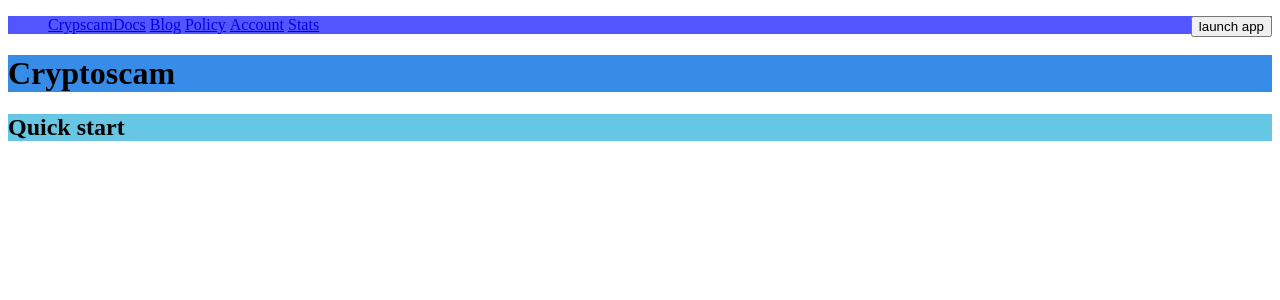
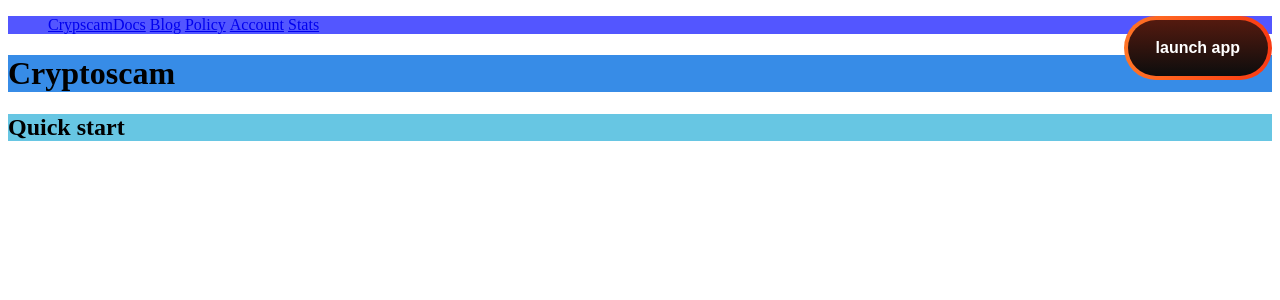
Before and after one commit to ghostd4t/crypto_site, a PHP site: page / in a window 1280 px wide. Shown: the top 300 px of the page. Run offline with PHP 8.4, Linux system fonts and the light colour scheme.

Commit message:
big button

```diff
--- a/Index.html
+++ b/Index.html
@@ -19,7 +19,7 @@
                             <li class="list-item" data-slug="/agreement policy/"><a class="anchor" href="agreement policy/">Policy</a></li>
                             <li class="list-item" data-slug="/account/"><a class="anchor" href="account/">Account</a></li>
                             <li class="list-item" data-slug="/stats/"><a class="anchor" href="account/">Stats</a></li>
-                            <li class="list-item" data-slug="/buttin/"><button class="app_button">launch app</button></li>
+                            <li class="list-item" data-slug="/buttin/"><button class="button-78">launch app</button></li>
                         </ul>
                     </nav>
                 </div>
--- a/assets/styles.css
+++ b/assets/styles.css
@@ -6,17 +6,10 @@
     list-style-type: none;
     margin: 0;
     padding: 0;
-    display: flex;
-    align-items: center;
-    justify-content: center;
 }
 
 .list-item {
     display: inline;
-}
-
-.app_button{
-    float: right;
 }
 
 .intro {
@@ -34,3 +27,115 @@
 .comp_name{
     float: left;
 }
+
+/* CSS */
+.button-78 {
+    float: right;
+  align-items: center;
+  appearance: none;
+  background-clip: padding-box;
+  background-color: initial;
+  background-image: none;
+  border-style: none;
+  box-sizing: border-box;
+  color: #fff;
+  cursor: pointer;
+  display: inline-block;
+  flex-direction: row;
+  flex-shrink: 0;
+  font-family: Eina01,sans-serif;
+  font-size: 16px;
+  font-weight: 800;
+  justify-content: center;
+  line-height: 24px;
+  margin: 0;
+  min-height: 64px;
+  outline: none;
+  overflow: visible;
+  padding: 19px 26px;
+  pointer-events: auto;
+  position: relative;
+  text-align: center;
+  text-decoration: none;
+  text-transform: none;
+  user-select: none;
+  -webkit-user-select: none;
+  touch-action: manipulation;
+  vertical-align: middle;
+  width: auto;
+  word-break: keep-all;
+  z-index: 0;
+}
+
+@media (min-width: 768px) {
+  .button-78 {
+    padding: 19px 32px;
+  }
+}
+
+.button-78:before,
+.button-78:after {
+  border-radius: 80px;
+}
+
+.button-78:before {
+  background-image: linear-gradient(92.83deg, #ff7426 0, #f93a13 100%);
+  content: "";
+  display: block;
+  height: 100%;
+  left: 0;
+  overflow: hidden;
+  position: absolute;
+  top: 0;
+  width: 100%;
+  z-index: -2;
+}
+
+.button-78:after {
+  background-color: initial;
+  background-image: linear-gradient(#541a0f 0, #0c0d0d 100%);
+  bottom: 4px;
+  content: "";
+  display: block;
+  left: 4px;
+  overflow: hidden;
+  position: absolute;
+  right: 4px;
+  top: 4px;
+  transition: all 100ms ease-out;
+  z-index: -1;
+}
+
+.button-78:hover:not(:disabled):before {
+  background: linear-gradient(92.83deg, rgb(255, 116, 38) 0%, rgb(249, 58, 19) 100%);
+}
+
+.button-78:hover:not(:disabled):after {
+  bottom: 0;
+  left: 0;
+  right: 0;
+  top: 0;
+  transition-timing-function: ease-in;
+  opacity: 0;
+}
+
+.button-78:active:not(:disabled) {
+  color: #ccc;
+}
+
+.button-78:active:not(:disabled):before {
+  background-image: linear-gradient(0deg, rgba(0, 0, 0, .2), rgba(0, 0, 0, .2)), linear-gradient(92.83deg, #ff7426 0, #f93a13 100%);
+}
+
+.button-78:active:not(:disabled):after {
+  background-image: linear-gradient(#541a0f 0, #0c0d0d 100%);
+  bottom: 4px;
+  left: 4px;
+  right: 4px;
+  top: 4px;
+}
+
+.button-78:disabled {
+  cursor: default;
+  opacity: .24;
+}
```
